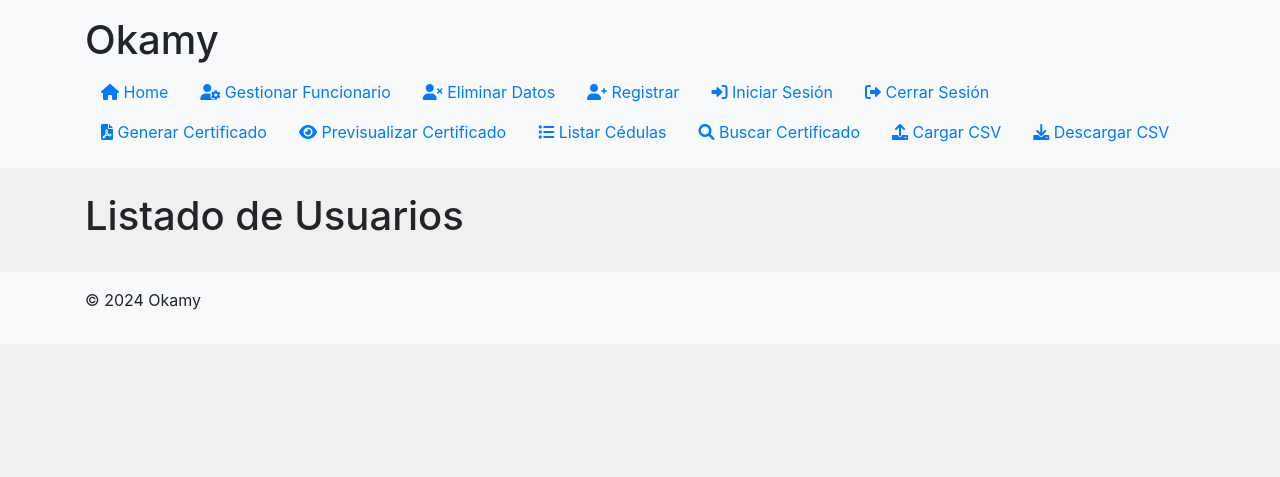
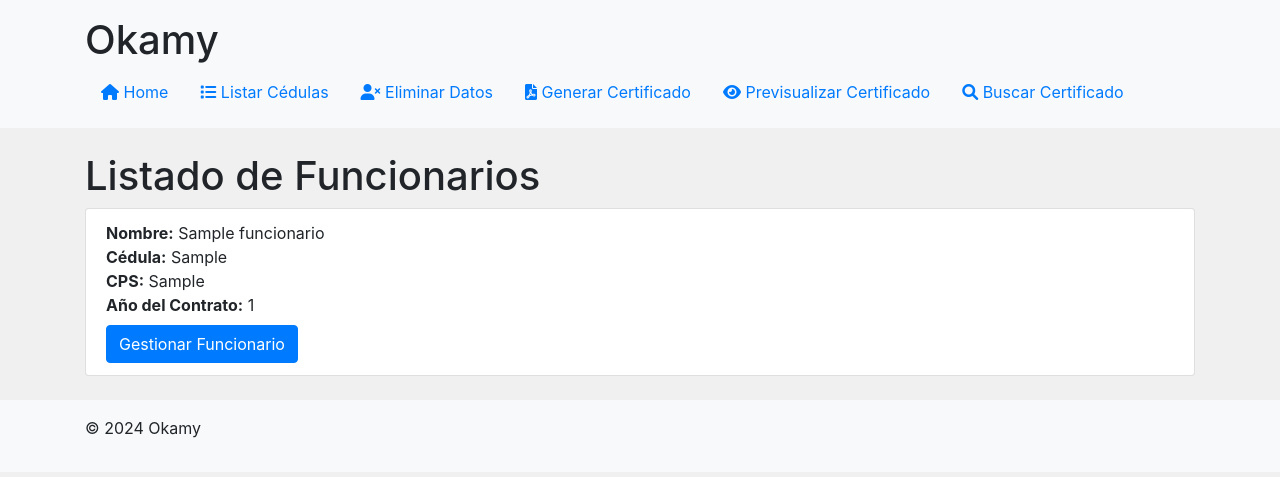
Before and after one commit to innovacion-kennedy/Alcaldia-okamy, a Django app: page /certificado/listar_cedulas/ in a window 1280 px wide. Shown: the top 477 px of the page. Run offline with Django 5.2, Linux system fonts and the light colour scheme; a user stored in the database is signed in; tables that the repository leaves empty hold one stand-in row (values such as "Sample post"); parts of the project's set-up code (start-up, migrations or seed data) failed here and were passed over; some libraries are stand-ins or nearby versions.

Commit message:
certificado

```diff
--- a/certificado/models.py
+++ b/certificado/models.py
@@ -22,6 +22,7 @@ class Funcionario(models.Model):
     tiempo_ejecucion_dia = models.IntegerField()
     año_contrato = models.IntegerField()
     radicado = models.CharField(max_length=255)
+    correo = models.EmailField(max_length=255, unique=True)
 
 class Radicado(models.Model):
     id = models.AutoField(primary_key=True)
--- a/certificado/templates/certificado_template.html
+++ b/certificado/templates/certificado_template.html
@@ -20,9 +20,9 @@
         <div class="certificado pt-3">
             <p>Bogotá D.C.</p>
             <p>582</p>
-            <p>Señora:</p>
+            <p>Señor(a):</p>
             <p>{{ nombre }} </p>
-            <p>lauravargaspalaciosbog@gmail.com</p>
+            <p>{{ correo }}</p>
             <p>Ciudad.</p>
             <p>Asunto: Respuesta solicitud certificación contractual N.º Radicado {{ radicado }}.</p>
             <p>En atención a la solicitud del asunto, una vez consultada la base de datos de la información contractual que reposa en el fondo de desarrollo local, remitimos la certificación del (los) contrato(s) de prestación de servicios.</p>
--- a/certificado/templates/listar_cedulas.html
+++ b/certificado/templates/listar_cedulas.html
@@ -1,17 +1,26 @@
 {% extends "base.html" %}
 
-{% block title %}Listado de Usuarios{% endblock %}
+{% block title %}Listado de Funcionarios{% endblock %}
 
 {% block content %}
-<h1>Listado de Usuarios</h1>
+<h1>Listado de Funcionarios</h1>
 <ul class="list-group">
-    {% for usuario in datos_usuarios %}
+    {% for funcionario in datos_usuarios %}
         <li class="list-group-item">
-            <strong>Nombre:</strong> {{ usuario.nombre }}<br>
-            <strong>Cédula:</strong> {{ usuario.cedula }}<br>
-            <strong>CPS:</strong> {{ usuario.CPS }}<br>
-            <strong>Año del Contrato:</strong> {{ usuario.año_contrato }}
+            <strong>Nombre:</strong> {{ funcionario.nombre }}<br>
+            <strong>Cédula:</strong> {{ funcionario.cedula }}<br>
+            <strong>CPS:</strong> {{ funcionario.CPS }}<br>
+            <strong>Año del Contrato:</strong> {{ funcionario.año_contrato }}<br>
+
+            <!-- Verificar si el funcionario tiene un usuario asociado antes de mostrar el enlace -->
+            {% if funcionario.usuario %}
+                <a href="{% url 'certificado:gestionar_funcionario' user_id=funcionario.usuario.id %}" class="btn btn-primary mt-2">Gestionar Funcionario</a>
+            {% else %}
+                <span class="text-muted">Sin usuario asociado</span>
+            {% endif %}
         </li>
+    {% empty %}
+        <p>No hay funcionarios registrados.</p>
     {% endfor %}
 </ul>
 {% endblock %}
--- a/certificado/views.py
+++ b/certificado/views.py
@@ -29,27 +29,34 @@ def login_view(request):
 @login_required
 def gestionar_funcionario(request, user_id):
     usuario = get_object_or_404(Usuario, id=user_id)
+
+    # Obtener todos los funcionarios, en caso de que el usuario necesite seleccionar uno
+    funcionarios = Funcionario.objects.all()
+
     # Intentamos obtener el Funcionario asociado al usuario, si no existe, lo creamos.
     try:
         funcionario = usuario.funcionario  # Si ya existe el Funcionario
     except Funcionario.DoesNotExist:
         funcionario = None
 
-    # Si el método es POST, intentamos guardar el funcionario.
+    # Si el método es POST, intentamos gestionar el funcionario
     if request.method == 'POST':
-        form = RegistroForm(request.POST, instance=funcionario)
-        if form.is_valid():
-            nuevo_funcionario = form.save(commit=False)
-            nuevo_funcionario.usuario = usuario  # Asociamos el Funcionario al Usuario
-            nuevo_funcionario.save()  # Guardamos el Funcionario
-
-            # Redirigimos a la vista de generar certificado si es necesario
-            return redirect('certificado:generar_certificado', cedula=nuevo_funcionario.cedula)
+        if 'funcionario' in request.POST:
+            # Selección de un funcionario de la lista
+            funcionario_id = request.POST['funcionario']
+            funcionario = Funcionario.objects.get(id=funcionario_id)
+        else:
+            # Si no hay selección, se crea o edita el funcionario relacionado con el usuario
+            form = RegistroForm(request.POST, instance=funcionario)
+            if form.is_valid():
+                nuevo_funcionario = form.save(commit=False)
+                nuevo_funcionario.usuario = usuario  # Asociamos el Funcionario al Usuario
+                nuevo_funcionario.save()  # Guardamos el Funcionario
+                return redirect('certificado:generar_certificado', cedula=nuevo_funcionario.cedula)
     else:
         form = RegistroForm(instance=funcionario)
 
-    return render(request, 'gestionar_funcionario.html', {'form': form, 'usuario': usuario, 'funcionario': funcionario})
-
+    return render(request, 'gestionar_funcionario.html', {'form': form, 'usuario': usuario, 'funcionarios': funcionarios, 'funcionario': funcionario})
 
 @login_required
 def eliminar_datos(request, cedula):
@@ -112,7 +119,8 @@ def generar_certificado(request, cedula):
         'fecha_suscripcion': funcionario.fecha_suscripcion,
         'tiempo_ejecucion_dia': funcionario.tiempo_ejecucion_dia,
         'año_contrato': funcionario.año_contrato,
-        'radicado': funcionario.radicado
+        'radicado': funcionario.radicado,
+        'correo': funcionario.correo
     })
     pdf = pdfkit.from_string(rendered, False, options=options)
 
@@ -130,10 +138,10 @@ def preview_certificado(request, cedula):
 def listar_cedulas(request):
     funcionarios = Funcionario.objects.all()
     datos_funcionarios = [
-        {'cedula': funcionario.cedula, 'nombre': funcionario.nombre, 'CPS': funcionario.CPS, 'año_contrato': funcionario.año_contrato}
+        {'cedula': funcionario.cedula, 'nombre': funcionario.nombre, 'CPS': funcionario.CPS, 'año_contrato': funcionario.año_contrato, 'usuario': funcionario.usuario}
         for funcionario in funcionarios
     ]
-    return render(request, 'listar_cedulas.html', {'datos_funcionarios': datos_funcionarios})
+    return render(request, 'listar_cedulas.html', {'datos_usuarios': datos_funcionarios})
 
 @login_required
 def eliminar_datos(request, cedula):
--- a/templates/base.html
+++ b/templates/base.html
@@ -17,17 +17,11 @@
             <nav>
                 <ul class="nav">
                     <li class="nav-item"><a class="nav-link" href="{% url 'certificado:home' %}"><i class="fas fa-home"></i> Home</a></li>
-                    <li class="nav-item"><a class="nav-link" href="{% url 'certificado:gestionar_funcionario' user_id=request.user.id %}"><i class="fas fa-user-cog"></i> Gestionar Funcionario</a></li>
+                    <li class="nav-item"><a class="nav-link" href="{% url 'certificado:listar_cedulas' %}"><i class="fas fa-list"></i> Listar Cédulas</a></li>
                     <li class="nav-item"><a class="nav-link" href="#" onclick="eliminarDatos()"><i class="fas fa-user-times"></i> Eliminar Datos</a></li>
-                    <li class="nav-item"><a class="nav-link" href="{% url 'certificado:register' %}"><i class="fas fa-user-plus"></i> Registrar</a></li>
-                    <li class="nav-item"><a class="nav-link" href="{% url 'certificado:login_view' %}"><i class="fas fa-sign-in-alt"></i> Iniciar Sesión</a></li>
-                    <li class="nav-item"><a class="nav-link" href="{% url 'certificado:logout_view' %}"><i class="fas fa-sign-out-alt"></i> Cerrar Sesión</a></li>
                     <li class="nav-item"><a class="nav-link" href="#" onclick="generarCertificado()"><i class="fas fa-file-pdf"></i> Generar Certificado</a></li>
                     <li class="nav-item"><a class="nav-link" href="#" onclick="previewCertificado()"><i class="fas fa-eye"></i> Previsualizar Certificado</a></li>
-                    <li class="nav-item"><a class="nav-link" href="{% url 'certificado:listar_cedulas' %}"><i class="fas fa-list"></i> Listar Cédulas</a></li>
-                    <li class="nav-item"><a class="nav-link" href="{% url 'certificado:buscar_certificado' %}"><i class="fas fa-search"></i> Buscar Certificado</a></li>
-                    <li class="nav-item"><a class="nav-link" href="{% url 'certificado:cargar_csv' %}"><i class="fas fa-upload"></i> Cargar CSV</a></li>
-                    <li class="nav-item"><a class="nav-link" href="{% url 'certificado:descargar_csv' %}"><i class="fas fa-download"></i> Descargar CSV</a></li>
+                    <li class="nav-item"><a class="nav-link" href="{% url 'certificado:buscar_certificado' %}"><i class="fas fa-search"></i> Buscar Certificado</a></li> <!-- Agregado -->
                 </ul>
             </nav>
         </div>
```
Also changed, not shown: certificado/templates/gestionar_funcionario.html (+11 -11 lines), certificado/templates/resultado_busqueda.html (+17 -8 lines), 1 other file.
